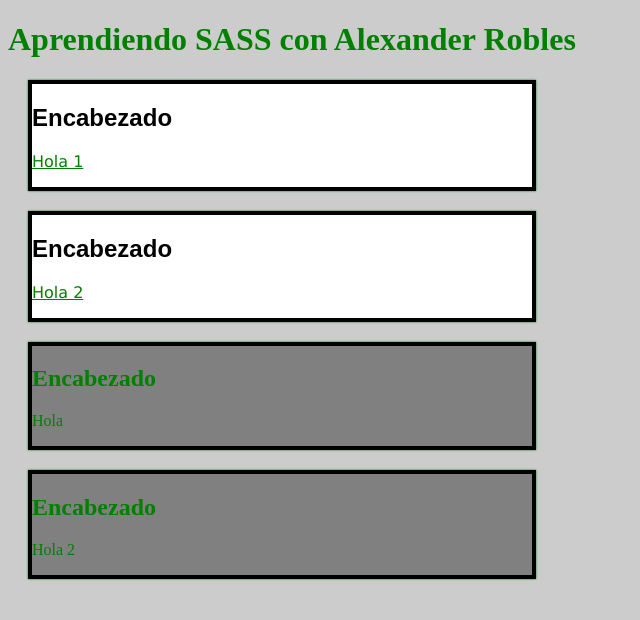
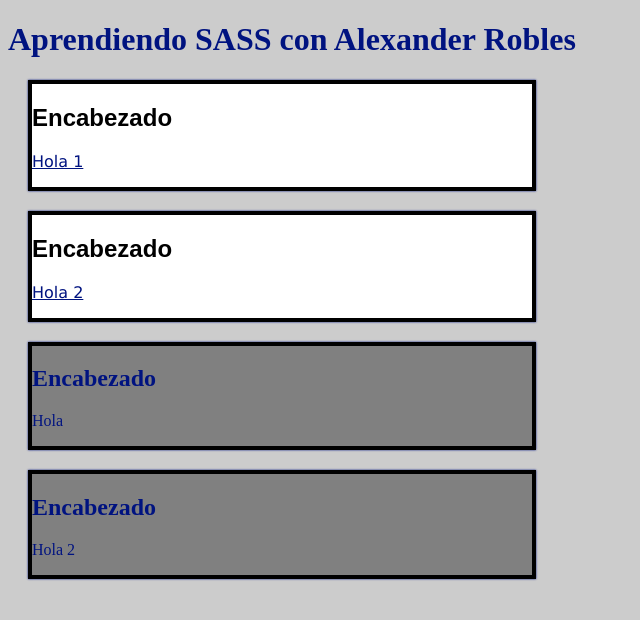
Before and after one commit to AlexRobles00052121/Practicas-de-clase, a plain HTML site: page sass/index.html in a window 1280 px wide. Shown: the whole page, without its empty margins (0-640 px from the left). Drawn offline with Linux system fonts and the light colour scheme.

Commit message:
:art: Change the letter's color

```diff
--- a/sass/assets/sass/main.scss
+++ b/sass/assets/sass/main.scss
@@ -2,7 +2,7 @@
 
 //Variables
 $color-principal: #ccc;
-$color-letra: green;
+$color-letra: rgb(0, 19, 128);
 
 body{
     background: $color-principal;
```
Also changed, not shown: sass/assets/sass/main.css, 1 other file.
